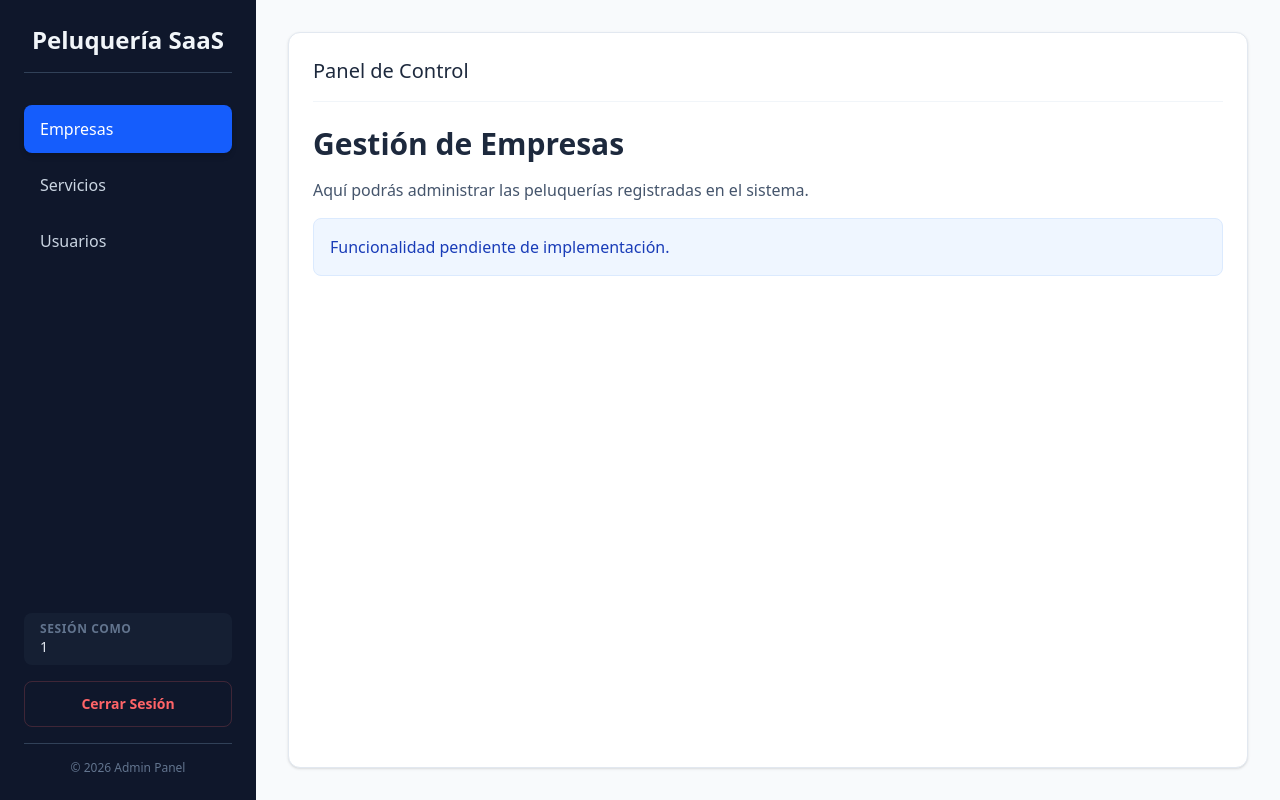
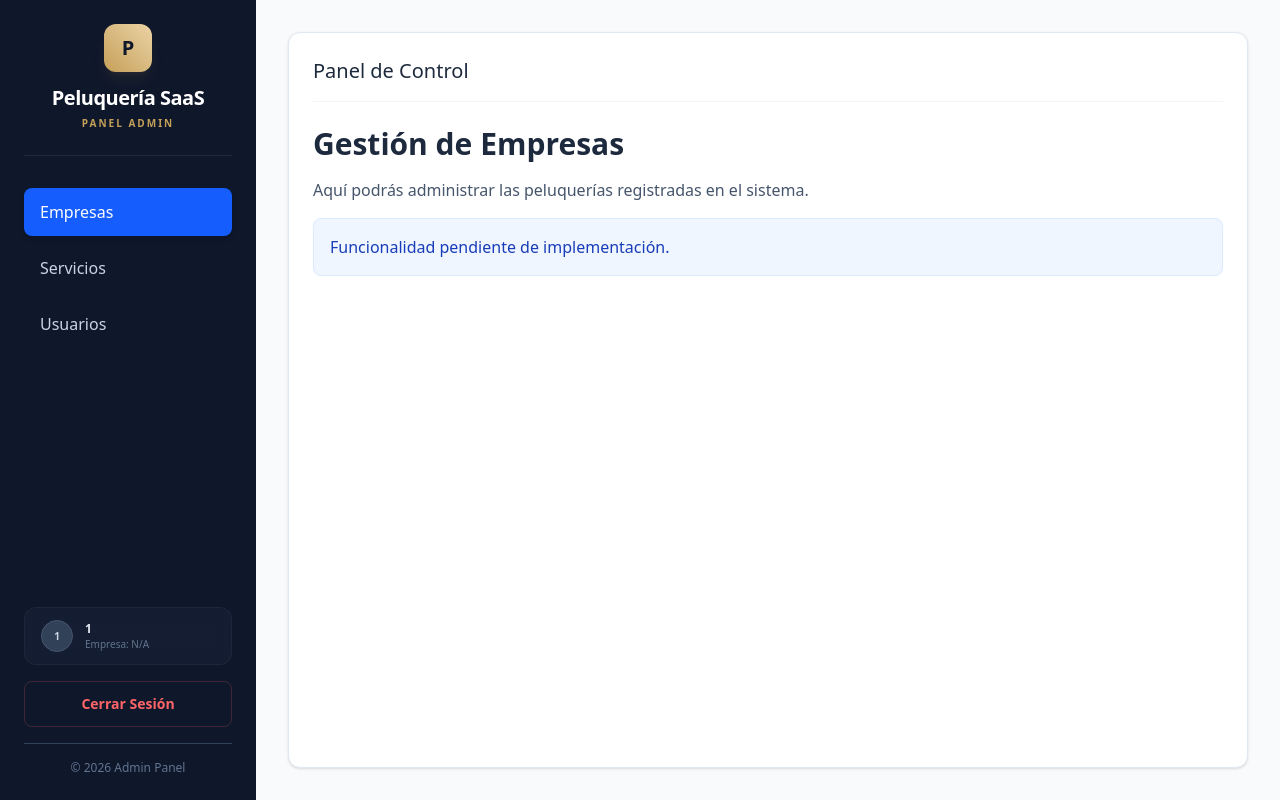
Before and after one commit to AlexRg32/peluqueria-saas, a React (Vite) app in the folder peluqueria-client/: page /empresas in a window 1280 px wide. Built offline with nearby package versions, Linux system fonts and the light colour scheme; sample sign-in values are in the browser's storage.

Commit message:
feat(auth): display enterprise name in sidebar from JWT claims

```diff
--- a/peluqueria-client/src/components/layout/Sidebar.tsx
+++ b/peluqueria-client/src/components/layout/Sidebar.tsx
@@ -18,9 +18,19 @@ const Sidebar = () => {
 
     return (
         <aside className="w-64 bg-slate-900 text-white min-h-screen p-6 flex flex-col">
-            <h2 className="text-2xl font-bold mb-8 text-center text-slate-100 border-b border-slate-700 pb-4">
-                Peluquería SaaS
-            </h2>
+            <div className="flex flex-col items-center mb-8 border-b border-slate-700/50 pb-6">
+                <div className="w-12 h-12 bg-gradient-to-tr from-[#c5a059] to-[#ecd3a5] rounded-xl flex items-center justify-center shadow-lg shadow-[#c5a059]/10 mb-3">
+                    <span className="text-slate-900 font-bold text-xl">
+                        {user?.enterpriseName?.[0]?.toUpperCase() || 'P'}
+                    </span>
+                </div>
+                <h2 className="text-xl font-bold text-white tracking-tight text-center">
+                    {user?.enterpriseName || 'Peluquería SaaS'}
+                </h2>
+                <p className="text-[10px] text-[#c5a059] uppercase font-bold tracking-[0.2em] mt-1">
+                    Panel Admin
+                </p>
+            </div>
             <nav className="flex-1">
                 <ul className="space-y-2">
                     {navItems.map((item) => (
@@ -44,9 +54,16 @@ const Sidebar = () => {
 
             <div className="mt-auto space-y-4">
                 {user && (
-                    <div className="px-4 py-2 bg-slate-800/50 rounded-lg">
-                        <p className="text-xs text-slate-500 uppercase font-bold tracking-wider">Sesión como</p>
-                        <p className="text-sm text-slate-200 truncate">{user.sub}</p>
+                    <div className="px-4 py-3 bg-slate-800/40 border border-slate-700/30 rounded-xl backdrop-blur-sm">
+                        <div className="flex items-center gap-3">
+                            <div className="w-8 h-8 rounded-full bg-slate-700 flex items-center justify-center text-[10px] font-bold text-slate-300 border border-slate-600">
+                                {user.sub[0].toUpperCase()}
+                            </div>
+                            <div className="flex-1 min-w-0">
+                                <p className="text-xs font-semibold text-slate-200 truncate">{user.sub}</p>
+                                <p className="text-[10px] text-slate-500 truncate">Empresa: {user.enterpriseName || 'N/A'}</p>
+                            </div>
+                        </div>
                     </div>
                 )}
 
--- a/peluqueria-client/src/features/auth/types/index.ts
+++ b/peluqueria-client/src/features/auth/types/index.ts
@@ -1,5 +1,6 @@
 export interface User {
   sub: string;
+  enterpriseName?: string;
   iat?: number;
   exp?: number;
   // Add other claims if needed
```
Also changed, not shown: 2 other files (tests, documents, lock files or other folders).
